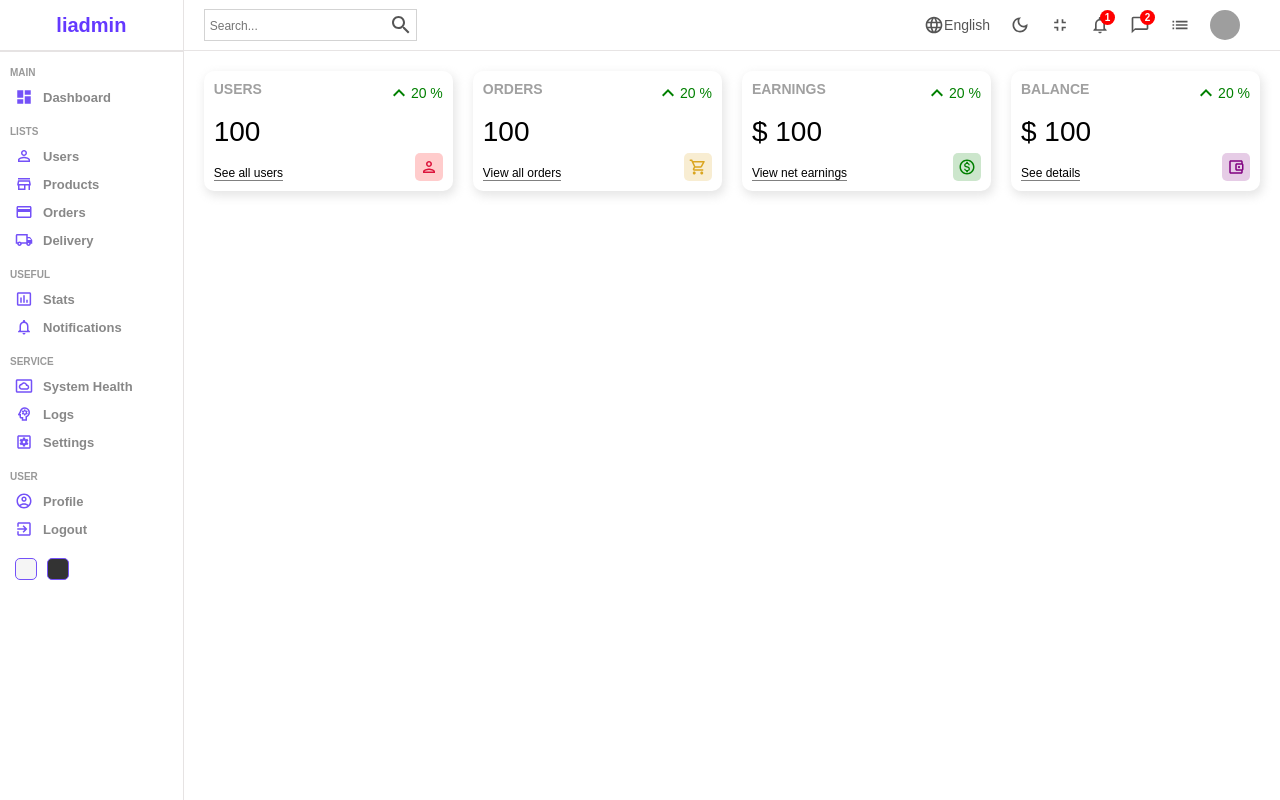
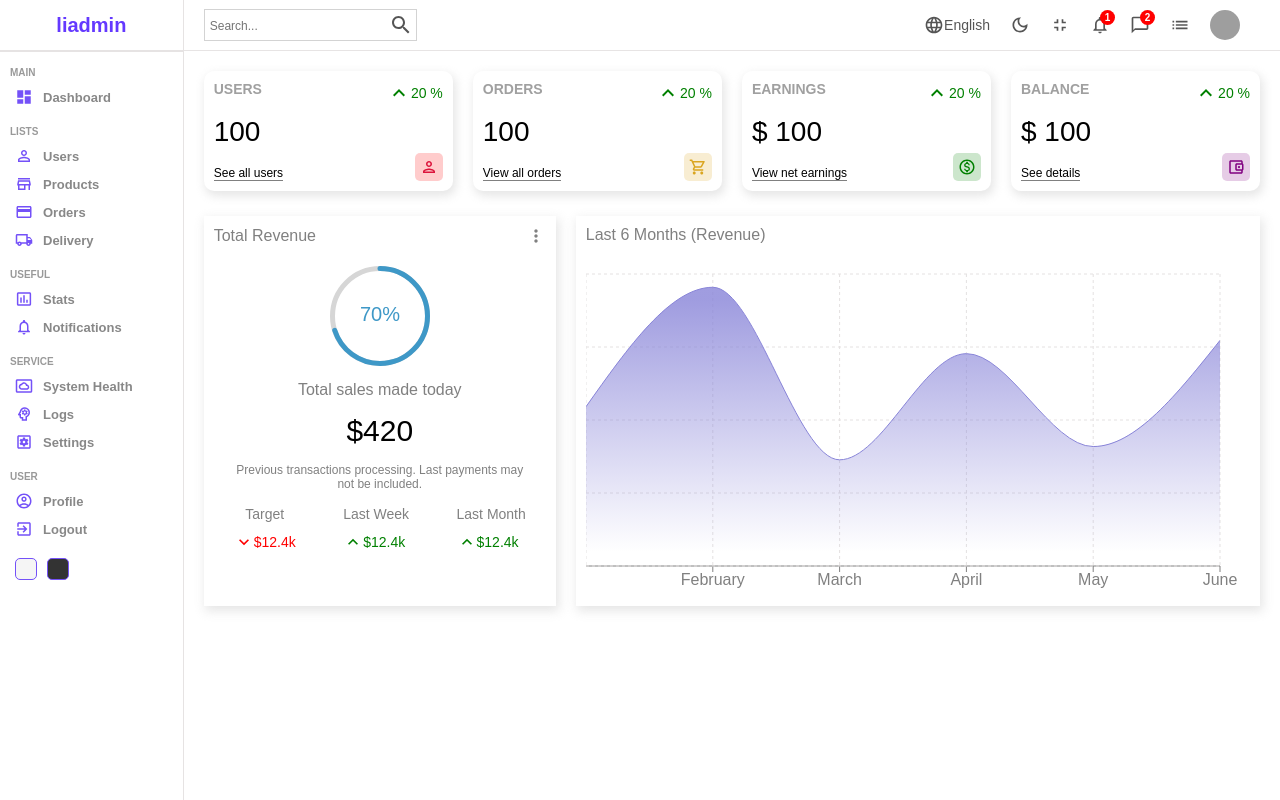
Before and after one commit to Liantsoa-Rabevahoaka/liadmin, a React (Vite) app in the folder admin/: page / in a window 1280 px wide. Built offline with nearby package versions, Linux system fonts and the light colour scheme; grey boxes are pictures that could not be loaded.

Commit message:
add progress bar component + add chart

```diff
--- a/admin/package.json
+++ b/admin/package.json
@@ -18,6 +18,7 @@
     "react-circular-progressbar": "^2.1.0",
     "react-dom": "^18.3.1",
     "react-router-dom": "^7.1.3",
+    "recharts": "^2.15.1",
     "sass": "^1.83.4"
   },
   "devDependencies": {
--- /dev/null
+++ b/admin/src/components/chart/Chart.jsx
@@ -0,0 +1,53 @@
+import "./chart.scss";
+import {
+  AreaChart,
+  Area,
+  XAxis,
+  CartesianGrid,
+  Tooltip,
+  ResponsiveContainer,
+} from "recharts";
+
+const data = [
+  { name: "January", Total: 1200 },
+  { name: "February", Total: 2100 },
+  { name: "March", Total: 800 },
+  { name: "April", Total: 1600 },
+  { name: "May", Total: 900 },
+  { name: "June", Total: 1700 },
+];
+
+const Chart = ({ aspect, title }) => {
+  return (
+    <div className="chart">
+      <div className="title">{title}</div>
+      <ResponsiveContainer width="100%" aspect={aspect}>
+        <AreaChart
+          width={730}
+          height={250}
+          data={data}
+          margin={{ top: 10, right: 30, left: 0, bottom: 0 }}
+        >
+          <defs>
+            <linearGradient id="total" x1="0" y1="0" x2="0" y2="1">
+              <stop offset="5%" stopColor="#8884d8" stopOpacity={0.8} />
+              <stop offset="95%" stopColor="#8884d8" stopOpacity={0} />
+            </linearGradient>
+          </defs>
+          <XAxis dataKey="name" stroke="gray" />
+          <CartesianGrid strokeDasharray="3 3" className="chartGrid" />
+          <Tooltip />
+          <Area
+            type="monotone"
+            dataKey="Total"
+            stroke="#8884d8"
+            fillOpacity={1}
+            fill="url(#total)"
+          />
+        </AreaChart>
+      </ResponsiveContainer>
+    </div>
+  );
+};
+
+export default Chart;
--- /dev/null
+++ b/admin/src/components/chart/chart.scss
@@ -0,0 +1,15 @@
+.chart {
+  flex: 4;
+  -webkit-box-shadow: 2px 4px 10px 1px rgba(0, 0, 0, 0.47);
+  box-shadow: 2px 4px 10px 1px rgba(201, 201, 201, 0.47);
+  padding: 10px;
+  color: gray;
+
+  .title {
+    margin-bottom: 20px;
+  }
+
+  .chartGrid {
+    stroke: rgb(228, 225, 225);
+  }
+}
--- /dev/null
+++ b/admin/src/components/featured/Featured.jsx
@@ -0,0 +1,52 @@
+import "./featured.scss";
+import MoreVertIcon from "@mui/icons-material/MoreVert";
+import { CircularProgressbar } from "react-circular-progressbar";
+import "react-circular-progressbar/dist/styles.css";
+import KeyboardArrowDownIcon from "@mui/icons-material/KeyboardArrowDown";
+import KeyboardArrowUpOutlinedIcon from "@mui/icons-material/KeyboardArrowUpOutlined";
+
+const Featured = () => {
+  return (
+    <div className="featured">
+      <div className="top">
+        <h1 className="title">Total Revenue</h1>
+        <MoreVertIcon fontSize="small" />
+      </div>
+      <div className="bottom">
+        <div className="featuredChart">
+          <CircularProgressbar value={70} text={"70%"} strokeWidth={5} />
+        </div>
+        <p className="title">Total sales made today</p>
+        <p className="amount">$420</p>
+        <p className="desc">
+          Previous transactions processing. Last payments may not be included.
+        </p>
+        <div className="summary">
+          <div className="item">
+            <div className="itemTitle">Target</div>
+            <div className="itemResult negative">
+              <KeyboardArrowDownIcon fontSize="small"/>
+              <div className="resultAmount">$12.4k</div>
+            </div>
+          </div>
+          <div className="item">
+            <div className="itemTitle">Last Week</div>
+            <div className="itemResult positive">
+              <KeyboardArrowUpOutlinedIcon fontSize="small"/>
+              <div className="resultAmount">$12.4k</div>
+            </div>
+          </div>
+          <div className="item">
+            <div className="itemTitle">Last Month</div>
+            <div className="itemResult positive">
+              <KeyboardArrowUpOutlinedIcon fontSize="small"/>
+              <div className="resultAmount">$12.4k</div>
+            </div>
+          </div>
+        </div>
+      </div>
+    </div>
+  );
+};
+
+export default Featured;
--- /dev/null
+++ b/admin/src/components/featured/featured.scss
@@ -0,0 +1,79 @@
+.featured {
+  flex: 2;
+  -webkit-box-shadow: 2px 4px 10px 1px rgba(0, 0, 0, 0.47);
+  box-shadow: 2px 4px 10px 1px rgba(201, 201, 201, 0.47);
+  padding: 10px;
+
+  .top {
+    display: flex;
+    align-items: center;
+    justify-content: space-between;
+    color: gray;
+
+    .title {
+      font-size: 16px;
+      font-weight: 500;
+    }
+  }
+
+  .bottom {
+    padding: 20px;
+    display: flex;
+    flex-direction: column;
+    align-items: center;
+    justify-content: center;
+    gap: 15px;
+
+    .featuredChart {
+      width: 100px;
+      height: 100px;
+    }
+
+    .title {
+      font-weight: 500;
+      color: gray;
+    }
+
+    .amount {
+      font-size: 30px;
+    }
+
+    .desc {
+      font-weight: 300;
+      font-size: 12px;
+      color: gray;
+      text-align: center;
+    }
+
+    .summary {
+      width: 100%;
+      display: flex;
+      align-items: center;
+      justify-content: space-between;
+
+      .item {
+        text-align: center;
+
+        .itemTitle {
+          font-size: 14px;
+          color: gray;
+        }
+
+        .itemResult {
+          display: flex;
+          align-items: center;
+          margin-top: 10px;
+          font-size: 14px;
+
+          &.positive {
+            color: green;
+          }
+
+          &.negative {
+            color: red;
+          }
+        }
+      }
+    }
+  }
+}
--- a/admin/src/pages/home/Home.jsx
+++ b/admin/src/pages/home/Home.jsx
@@ -2,6 +2,8 @@
 import Navbar from "../../components/navbar/Navbar";
 import Sidebar from "../../components/sidebar/Sidebar"
 import Widget from "../../components/widget/Widget";
+import Featured from "../../components/featured/Featured";
+import Chart from "../../components/chart/Chart";
 
 const Home = () => {
   return (
@@ -14,7 +16,13 @@
             <Widget type="order" />
             <Widget type="earning" />
             <Widget type="balance" />
-        </div>
+          </div>
+
+          <div className="charts">
+            <Featured />
+            <Chart title="Last 6 Months (Revenue)" aspect={2 / 1} />
+          </div>
+
         </div>
     </div>
   )
--- a/admin/src/pages/home/Home.scss
+++ b/admin/src/pages/home/Home.scss
@@ -10,5 +10,9 @@
             padding: 20px;
             gap: 20px;
         }
+
+        .charts {
+            padding: 5px 20px;
+          }
     }
 }
```
Also changed, not shown: 1 other file (tests, documents, lock files or other folders).
